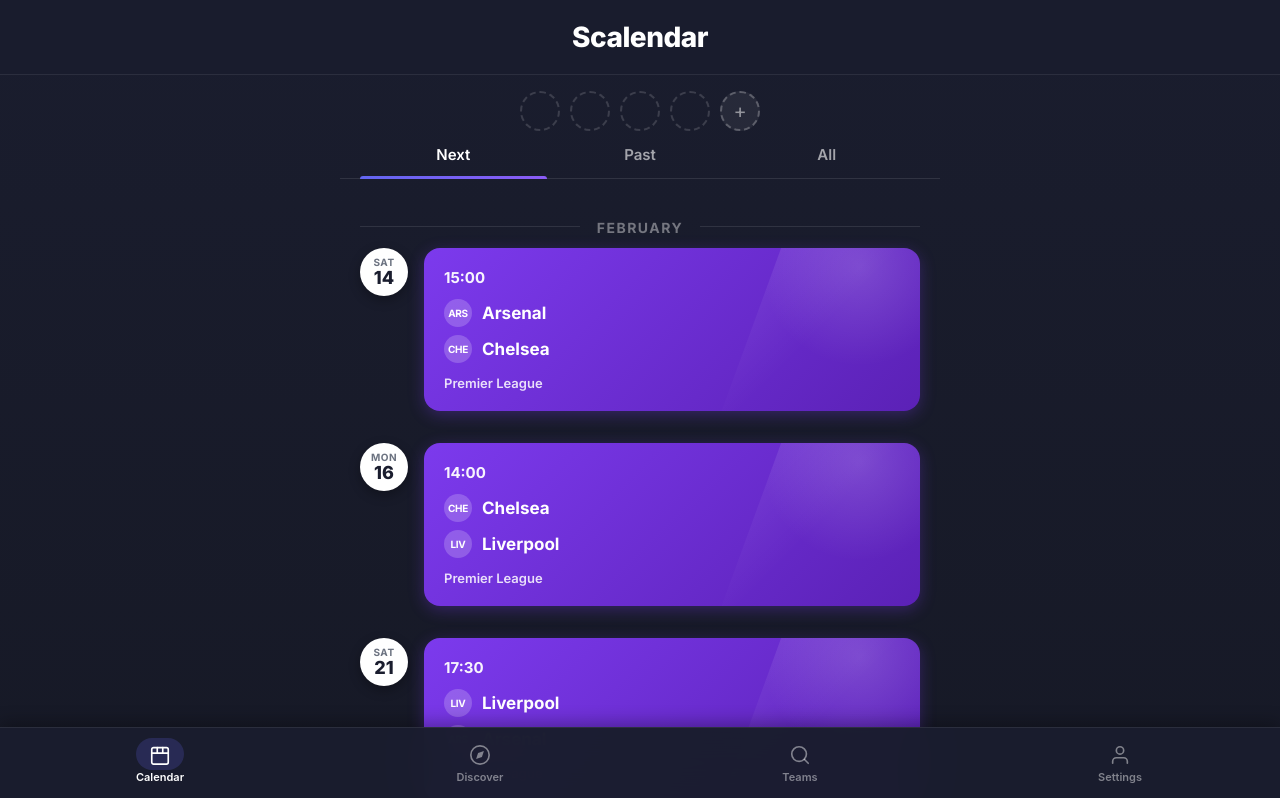
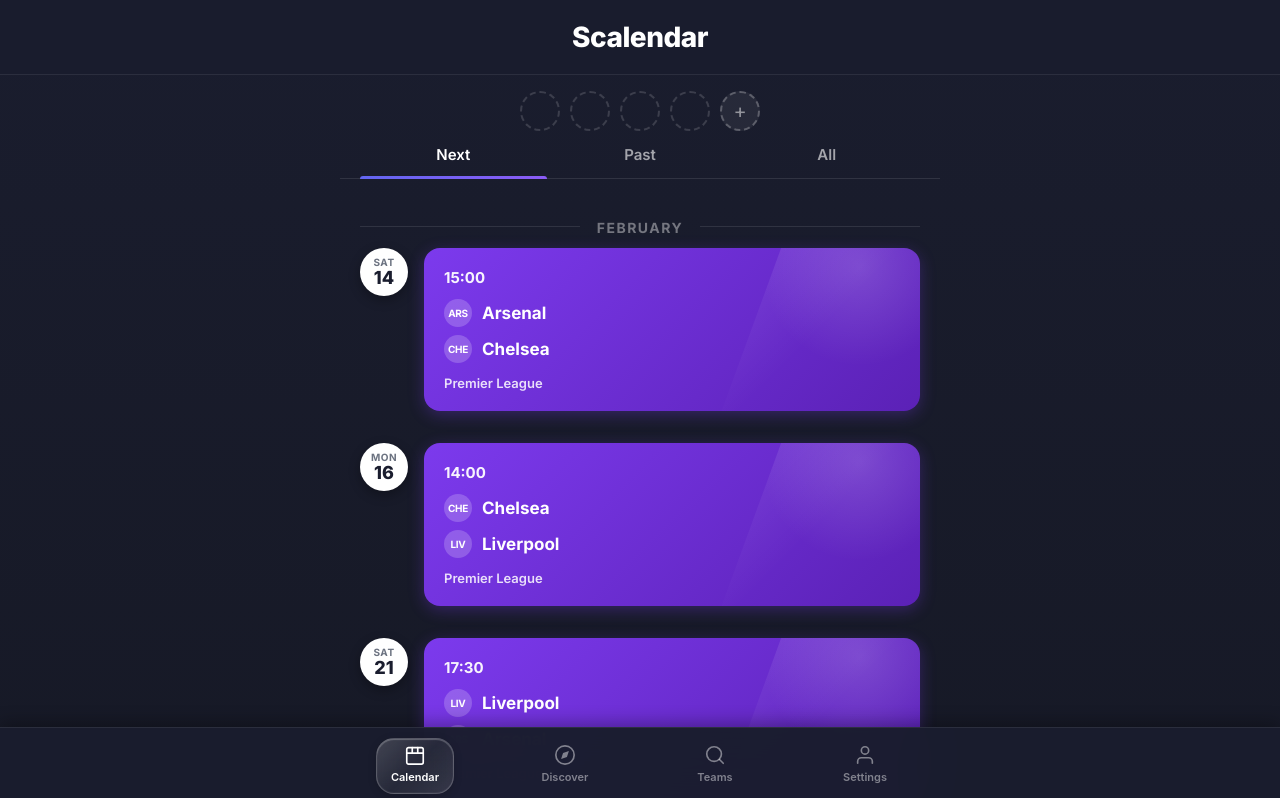
Before and after one commit to gilhokim0924/Scalendar, a React (Vite) app in the folder web/: page / in a window 1280 px wide. Shown: the top 798 px of the page. Built offline with nearby package versions, Linux system fonts and the light colour scheme; the HTML template or start-up script is replaced by a standard one.

Commit message:
style: apply liquid glass design to navigation and constrain width
- Add frosted glass pill indicator on active nav tab
- Constrain nav tab buttons to 600px centered within full-width bar

```diff
--- a/web/src/components/Navigation.css
+++ b/web/src/components/Navigation.css
@@ -9,12 +9,17 @@
   backdrop-filter: blur(20px);
   -webkit-backdrop-filter: blur(20px);
   border-top: 1px solid rgba(255, 255, 255, 0.08);
+  padding: 8px 0 max(8px, env(safe-area-inset-bottom));
+  z-index: 200;
+  box-shadow: 0 -4px 16px rgba(0, 0, 0, 0.3);
+}
+
+.bottom-navigation-inner {
+  max-width: 600px;
+  margin: 0 auto;
   display: flex;
   justify-content: space-around;
   align-items: center;
-  padding: 8px 0 max(8px, env(safe-area-inset-bottom));
-  z-index: 200;
-  box-shadow: 0 -4px 16px rgba(0, 0, 0, 0.3);
 }
 
 .nav-tab {
@@ -52,11 +57,23 @@
   top: 2px;
   left: 50%;
   transform: translateX(-50%);
-  width: 48px;
-  height: 32px;
-  background: rgba(99, 102, 241, 0.2);
-  border-radius: 16px;
+  width: 76px;
+  height: 54px;
+  background: linear-gradient(
+    135deg,
+    rgba(255, 255, 255, 0.18) 0%,
+    rgba(255, 255, 255, 0.06) 50%,
+    rgba(255, 255, 255, 0.12) 100%
+  );
+  border: 1px solid rgba(255, 255, 255, 0.2);
+  border-radius: 18px;
   z-index: -1;
+  backdrop-filter: blur(12px);
+  -webkit-backdrop-filter: blur(12px);
+  box-shadow:
+    0 2px 8px rgba(0, 0, 0, 0.15),
+    inset 0 1px 1px rgba(255, 255, 255, 0.25),
+    inset 0 -1px 1px rgba(255, 255, 255, 0.05);
 }
 
 @media (max-width: 768px) {
--- a/web/src/components/Navigation.tsx
+++ b/web/src/components/Navigation.tsx
@@ -6,6 +6,7 @@
 
   return (
     <nav className="bottom-navigation">
+      <div className="bottom-navigation-inner">
       <Link to="/" className={`nav-tab ${location.pathname === '/' ? 'active' : ''}`}>
         <svg width="24" height="24" viewBox="0 0 24 24" fill="none" stroke="currentColor" strokeWidth="1.8" strokeLinecap="round" strokeLinejoin="round">
           <rect x="3" y="4" width="18" height="18" rx="2" />
@@ -36,6 +37,7 @@
         </svg>
         <span>Settings</span>
       </Link>
+      </div>
     </nav>
   );
 }
```
